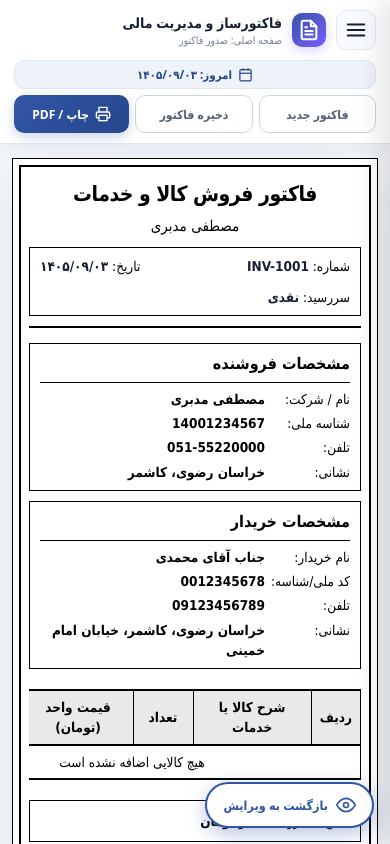
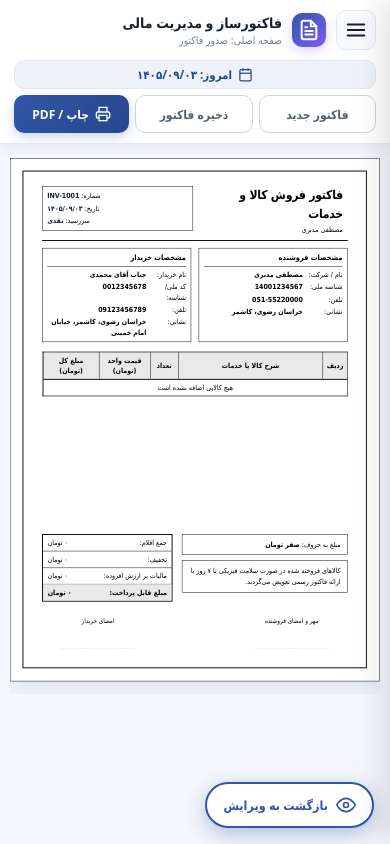
Before and after one commit to Mostafa-Modaberi/webApps, a plain HTML site: page apps/invoice-maker/index.html in a window 390 px wide. Both pictures are taken after a click on the button "نمایش پیش‌نمایش". Drawn offline with nearby package versions, Linux system fonts and the light colour scheme; a web font is replaced by a local one.

Commit message:
Enhance invoice preview responsiveness and scaling
Added a preview scale wrapper for responsive A4/A5 display and adjusted related styles. Updated invoice preview functionality to ensure proper scaling on window resize.

```diff
--- a/apps/invoice-maker/index.html
+++ b/apps/invoice-maker/index.html
@@ -614,12 +614,23 @@
         .preview-panel.hidden { display: none !important; }
         .editor-panel.expanded { width: 100%; max-width: none; }
 
+        /* کانتینر حفظ نسبت دقیق A4 / A5 در تمام نمایشگرها */
+        .preview-scale-wrapper {
+            width: 100%;
+            display: flex;
+            justify-content: center;
+            align-items: flex-start;
+            overflow: hidden;
+        }
+
         .invoice-paper {
             width: 210mm; min-height: 297mm; aspect-ratio: 210 / 297;
             background: var(--surface); padding: 16mm 18mm; box-shadow: var(--shadow);
             border-radius: var(--radius); border: 1px solid var(--border);
             position: relative; box-sizing: border-box; display: flex;
             flex-direction: column; justify-content: space-between;
+            flex-shrink: 0;
+            transform-origin: top center;
         }
 
         .inv-header {
@@ -655,15 +666,8 @@
         .info-line span:first-child { width: 85px; color: var(--muted); flex-shrink: 0; }
         .info-line span:last-child { font-weight: 600; color: var(--text); flex: 1; word-break: break-word; }
 
-        .inv-table-wrap {
-            width: 100%;
-            overflow-x: auto;
-            -webkit-overflow-scrolling: touch;
-            margin-bottom: 20px;
-        }
-
         .inv-table {
-            width: 100%; border-collapse: separate; border-spacing: 0;
+            width: 100%; border-collapse: separate; border-spacing: 0; margin-bottom: 20px;
             border: 1px solid var(--border-dark); border-radius: var(--radius-sm); overflow: hidden;
         }
         .inv-table th, .inv-table td {
@@ -823,7 +827,7 @@
         }
         .toast-notification.show { transform: translateY(0); opacity: 1; }
 
-        /* ================== ریسپانسیو تبلت و موبایل ================== */
+        /* ================== ریسپانسیو تبلت و موبایل (بدون تغییر قالب A4/A5 پیش‌نمایش) ================== */
         @media (max-width: 992px) {
             .app-header {
                 flex-wrap: wrap;
@@ -871,7 +875,7 @@
                 display: none !important;
             }
             .preview-panel {
-                padding: 14px 12px 86px 12px;
+                padding: 14px 10px 86px 10px;
                 overflow: visible;
                 width: 100%;
             }
@@ -887,24 +891,6 @@
                 font-size: 12.5px;
             }
 
-            .invoice-paper {
-                width: 100%;
-                max-width: 210mm;
-                aspect-ratio: auto;
-                min-height: auto;
-                padding: 20px 16px;
-            }
-            .invoice-paper.theme-corporate {
-                padding: 20px 16px;
-            }
-            .invoice-paper.with-page-border::before {
-                top: 6px;
-                bottom: 6px;
-                left: 6px;
-                right: 6px;
-            }
-
-            .inv-bottom-section { grid-template-columns: 1fr; gap: 14px; }
             .charts-grid { grid-template-columns: 1fr; }
             .full-page-view { padding: 14px; gap: 16px; }
             .excel-export-grid { grid-template-columns: 1fr 1fr; }
@@ -929,53 +915,6 @@
                 height: 42px;
             }
             .page-title h2 { font-size: 16px; }
-
-            .inv-header {
-                flex-direction: column;
-                align-items: stretch;
-                text-align: center;
-                gap: 10px;
-            }
-            .inv-title {
-                text-align: center;
-                padding: 0;
-            }
-            .inv-title h1 { font-size: 18px; }
-            .invoice-paper.theme-iranian-classic .inv-title h1 { font-size: 21px !important; }
-            .inv-meta {
-                text-align: right;
-                display: flex;
-                flex-wrap: wrap;
-                justify-content: space-between;
-                gap: 6px 14px;
-                font-size: 12px;
-            }
-            .inv-info-boxes {
-                grid-template-columns: 1fr;
-                gap: 10px;
-            }
-            .inv-table {
-                min-width: 460px;
-            }
-            .inv-table th, .inv-table td {
-                padding: 7px 6px;
-                font-size: 11.5px;
-            }
-            .invoice-paper.theme-iranian-classic .inv-table th,
-            .invoice-paper.theme-iranian-classic .inv-table td,
-            .invoice-paper.theme-iranian-classic .info-line,
-            .invoice-paper.theme-iranian-classic .inv-meta,
-            .invoice-paper.theme-iranian-classic .inv-words,
-            .invoice-paper.theme-iranian-classic .inv-notes,
-            .invoice-paper.theme-iranian-classic .summary-line {
-                font-size: 13.5px !important;
-            }
-            .inv-signatures {
-                padding: 0 12px;
-                margin-top: 20px;
-            }
-            .signature { width: 45%; font-size: 12px; }
-            .signature-line { margin-top: 38px; }
 
             .about-card { padding: 18px 16px; }
             .about-header-title h2 { font-size: 17px; }
@@ -1078,22 +1017,17 @@
                 display: block !important;
                 overflow: visible !important;
             }
+            .preview-scale-wrapper {
+                height: auto !important;
+                overflow: visible !important;
+                display: block !important;
+            }
             .invoice-paper {
                 width: 210mm !important; height: 297mm !important; aspect-ratio: 210 / 297 !important;
                 padding: 12mm 15mm !important; box-shadow: none !important; border: none !important;
                 border-radius: 0 !important; margin: 0 auto !important; page-break-after: always;
-            }
-            .invoice-paper.with-page-border::before {
-                top: 7mm !important; bottom: 7mm !important; left: 7mm !important; right: 7mm !important;
-            }
-            .inv-header { flex-direction: row !important; text-align: right !important; }
-            .inv-title { text-align: right !important; }
-            .inv-meta { text-align: left !important; display: block !important; }
-            .inv-info-boxes { grid-template-columns: 1fr 1fr !important; }
-            .inv-table-wrap { overflow: visible !important; }
-            .inv-table { min-width: 0 !important; }
-            .inv-bottom-section { grid-template-columns: 1fr 280px !important; }
-            .inv-signatures { padding: 0 40px !important; }
+                transform: none !important;
+            }
         }
     </style>
 </head>
@@ -1286,8 +1220,9 @@
 
                     </div>
 
-                    <!-- پیش نمایش A4 -->
+                    <!-- پیش نمایش A4 / A5 -->
                     <div class="preview-panel" id="previewPanel">
+                        <div class="preview-scale-wrapper" id="previewScaleWrapper">
                             <div class="invoice-paper theme-iranian-classic with-page-border" id="invoicePaper">
                                 <div>
                                     <div class="inv-header">
@@ -1320,7 +1255,6 @@
                                         </div>
                                     </div>
 
-                                <div class="inv-table-wrap">
                                     <table class="inv-table">
                                         <thead>
                                             <tr>
@@ -1334,7 +1268,6 @@
                                         <tbody id="pvItemsTableBody"></tbody>
                                     </table>
                                 </div>
-                            </div>
 
                                 <div>
                                     <div class="inv-bottom-section">
@@ -1360,6 +1293,7 @@
                                         <div class="signature">
                                             <div>امضای خریدار</div>
                                             <div class="signature-line"></div>
+                                        </div>
                                     </div>
                                 </div>
                             </div>
@@ -1788,7 +1722,38 @@
             syncResponsiveInvoiceMode();
         };
 
-        window.addEventListener('resize', syncResponsiveInvoiceMode);
+        window.addEventListener('resize', () => {
+            syncResponsiveInvoiceMode();
+            scaleInvoicePreview();
+        });
+
+        function scaleInvoicePreview() {
+            const panel = document.getElementById('previewPanel');
+            const wrapper = document.getElementById('previewScaleWrapper');
+            const paper = document.getElementById('invoicePaper');
+            if (!panel || !wrapper || !paper) return;
+
+            // اگر پنل مخفی است محاسبه نکن
+            if (panel.offsetParent === null) return;
+
+            paper.style.transform = '';
+            wrapper.style.height = 'auto';
+
+            const style = window.getComputedStyle(panel);
+            const padX = parseFloat(style.paddingLeft) + parseFloat(style.paddingRight);
+            const availWidth = panel.clientWidth - padX;
+            const paperWidth = paper.offsetWidth;
+            const paperHeight = paper.offsetHeight;
+
+            if (availWidth > 0 && paperWidth > 0 && availWidth < paperWidth) {
+                const scale = availWidth / paperWidth;
+                paper.style.transform = `scale(${scale})`;
+                wrapper.style.height = Math.ceil(paperHeight * scale) + 12 + 'px';
+            } else {
+                paper.style.transform = '';
+                wrapper.style.height = 'auto';
+            }
+        }
 
         function syncResponsiveInvoiceMode() {
             const editor = document.getElementById('editorPanel');
@@ -1803,6 +1768,7 @@
                     preview.classList.remove('mobile-hidden');
                     btn.classList.add('active');
                     btnText.innerText = 'بازگشت به ویرایش';
+                    requestAnimationFrame(scaleInvoicePreview);
                 } else {
                     editor.classList.remove('mobile-hidden');
                     preview.classList.add('mobile-hidden');
@@ -1813,6 +1779,7 @@
                 btn.style.display = 'none';
                 editor.classList.remove('mobile-hidden');
                 preview.classList.remove('mobile-hidden');
+                requestAnimationFrame(scaleInvoicePreview);
             }
         }
 
@@ -1988,6 +1955,7 @@
 
             const isHidden = panel.classList.contains('hidden');
             document.getElementById('previewToggleText').innerText = isHidden ? 'نمایش پیش‌نمایش' : 'مخفی کردن پیش‌نمایش';
+            if (!isHidden) requestAnimationFrame(scaleInvoicePreview);
         }
 
         function addItemRow(itemData = null) {
@@ -2068,6 +2036,7 @@
             if (document.getElementById('pageBorderToggle').checked) {
                 paper.classList.add('with-page-border');
             }
+            requestAnimationFrame(scaleInvoicePreview);
         }
 
         function togglePageBorder() {
@@ -2149,6 +2118,8 @@
 
             document.getElementById('pvNotes').innerText = document.getElementById('invNotesInput').value || '-';
             document.getElementById('pvAmountInWords').innerText = numToPersianWords(grandTotal) + ' تومان';
+
+            requestAnimationFrame(scaleInvoicePreview);
         }
 
         function numToPersianWords(num) {
```
Lines whose indentation alone changed are shown as unchanged.
